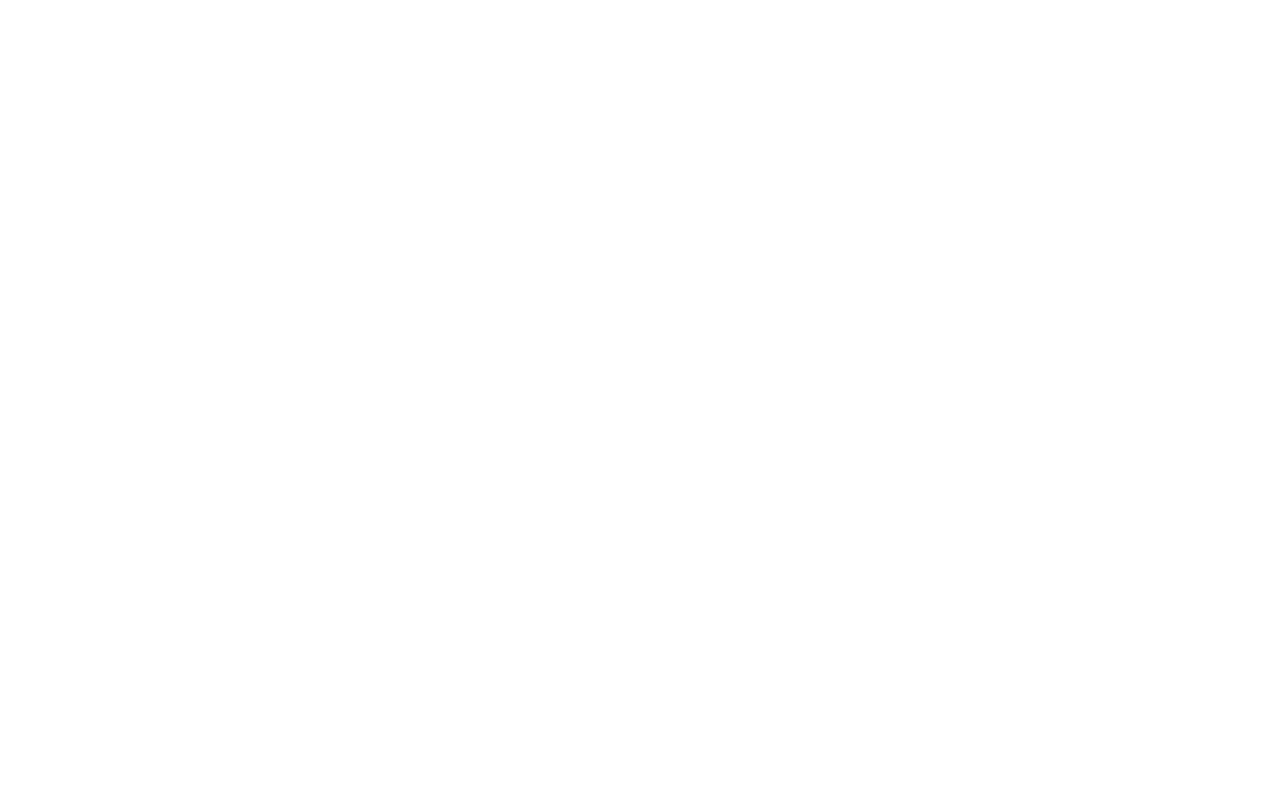
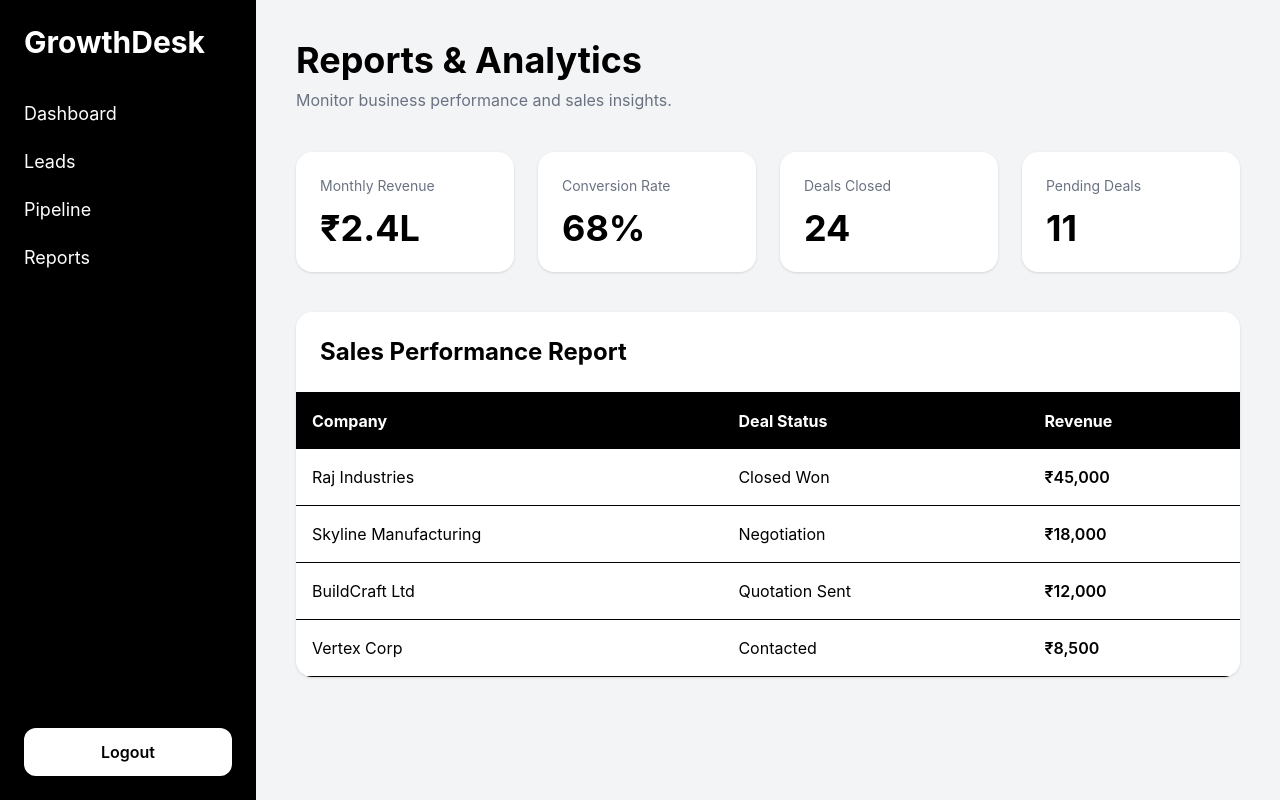
Before and after one commit to javawithaaryan/GrowthDesk, a React (Vite) app in the folder client/: page /reports in a window 1280 px wide. Before the commit this address had no page. Built offline with nearby package versions, Linux system fonts and the light colour scheme; sample sign-in values are in the browser's storage.

Commit message:
implemented reports and analytics dashboard

```diff
--- a/client/src/App.jsx
+++ b/client/src/App.jsx
@@ -7,6 +7,7 @@ import Dashboard from "./pages/Dashboard";
 import ProtectedRoute from "./components/ProtectedRoute";
 import Leads from "./pages/Leads";
 import Pipeline from "./pages/Pipeline";
+import Reports from "./pages/Reports";
 
 function App() {
   return (
@@ -47,6 +48,14 @@ function App() {
     </ProtectedRoute>
   }
 />
+<Route
+  path="/reports"
+  element={
+    <ProtectedRoute>
+      <Reports />
+    </ProtectedRoute>
+  }
+/>
 
       </Routes>
     </BrowserRouter>
--- /dev/null
+++ b/client/src/pages/Reports.jsx
@@ -0,0 +1,169 @@
+import MainLayout from "../layouts/MainLayout";
+
+function Reports() {
+
+  const reports = [
+    {
+      company: "Raj Industries",
+      status: "Closed Won",
+      revenue: "₹45,000",
+    },
+
+    {
+      company: "Skyline Manufacturing",
+      status: "Negotiation",
+      revenue: "₹18,000",
+    },
+
+    {
+      company: "BuildCraft Ltd",
+      status: "Quotation Sent",
+      revenue: "₹12,000",
+    },
+
+    {
+      company: "Vertex Corp",
+      status: "Contacted",
+      revenue: "₹8,500",
+    },
+  ];
+
+  return (
+    <MainLayout>
+
+      <div className="flex justify-between items-center mb-10">
+
+        <div>
+
+          <h1 className="text-4xl font-bold">
+            Reports & Analytics
+          </h1>
+
+          <p className="text-gray-500 mt-2">
+            Monitor business performance and sales insights.
+          </p>
+
+        </div>
+
+      </div>
+
+      <div className="grid grid-cols-4 gap-6 mb-10">
+
+        <div className="bg-white p-6 rounded-2xl shadow">
+
+          <h2 className="text-gray-500 text-sm">
+            Monthly Revenue
+          </h2>
+
+          <p className="text-4xl font-bold mt-3">
+            ₹2.4L
+          </p>
+
+        </div>
+
+        <div className="bg-white p-6 rounded-2xl shadow">
+
+          <h2 className="text-gray-500 text-sm">
+            Conversion Rate
+          </h2>
+
+          <p className="text-4xl font-bold mt-3">
+            68%
+          </p>
+
+        </div>
+
+        <div className="bg-white p-6 rounded-2xl shadow">
+
+          <h2 className="text-gray-500 text-sm">
+            Deals Closed
+          </h2>
+
+          <p className="text-4xl font-bold mt-3">
+            24
+          </p>
+
+        </div>
+
+        <div className="bg-white p-6 rounded-2xl shadow">
+
+          <h2 className="text-gray-500 text-sm">
+            Pending Deals
+          </h2>
+
+          <p className="text-4xl font-bold mt-3">
+            11
+          </p>
+
+        </div>
+
+      </div>
+
+      <div className="bg-white rounded-2xl shadow overflow-hidden">
+
+        <div className="p-6 border-b">
+
+          <h2 className="text-2xl font-bold">
+            Sales Performance Report
+          </h2>
+
+        </div>
+
+        <table className="w-full">
+
+          <thead className="bg-black text-white">
+
+            <tr>
+
+              <th className="p-4 text-left">
+                Company
+              </th>
+
+              <th className="p-4 text-left">
+                Deal Status
+              </th>
+
+              <th className="p-4 text-left">
+                Revenue
+              </th>
+
+            </tr>
+
+          </thead>
+
+          <tbody>
+
+            {reports.map((report, index) => (
+
+              <tr
+                key={index}
+                className="border-b hover:bg-gray-50"
+              >
+
+                <td className="p-4">
+                  {report.company}
+                </td>
+
+                <td className="p-4">
+                  {report.status}
+                </td>
+
+                <td className="p-4 font-semibold">
+                  {report.revenue}
+                </td>
+
+              </tr>
+
+            ))}
+
+          </tbody>
+
+        </table>
+
+      </div>
+
+    </MainLayout>
+  );
+}
+
+export default Reports;
```
